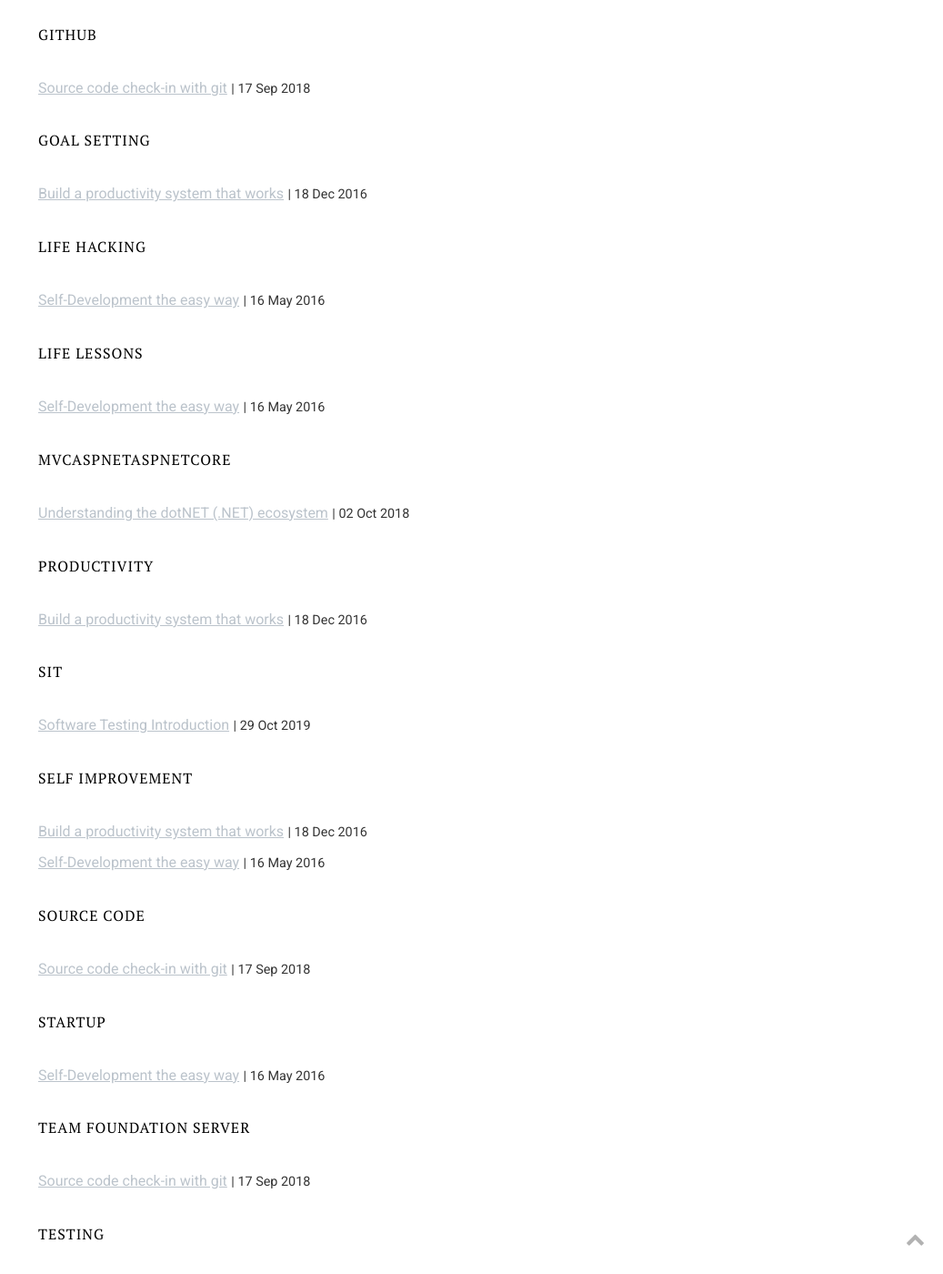
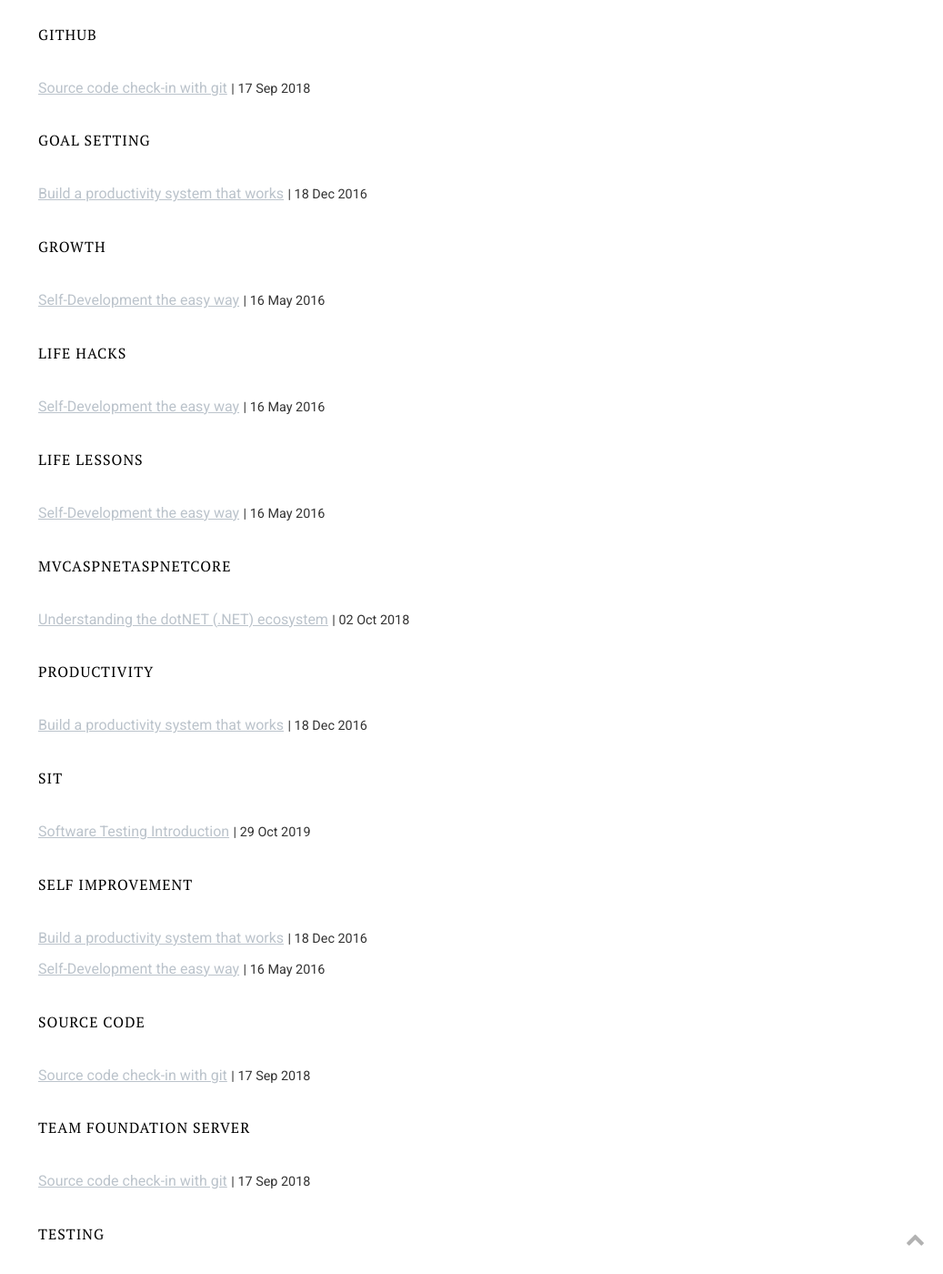
Before and after one commit to ekumachidi/ekumachidi.github.io, a Jekyll site: the page built from tags.html, in a window 1280 px wide and 1400 px high, scrolled down 1608 px. Shown: the whole window at 91% size, without its empty margins (243-1280 px from the left). Built offline with Jekyll 4.4.1, drawn with Linux system fonts in a browser that asks for light colours; some of the changed text lies outside the part shown.

Commit message:
Update 2016-05-16-Self-Development-the-easy-way.markdown

```diff
--- a/_posts/2016-05-16-Self-Development-the-easy-way.markdown
+++ b/_posts/2016-05-16-Self-Development-the-easy-way.markdown
@@ -3,7 +3,7 @@ layout: post
 title:  Self-Development the easy way
 date:   2016-05-16 07:46:27 +0100
 img: 3.jpg
-tags: [Self Improvement, Life Lessons, Life Hacking, Startup, Career]
+tags: [Self Improvement, Life Lessons, Life Hacks, Growth, Career]
 ---
 <!-- ![](https://cdn-images-1.medium.com/max/1600/1*ZuMcmE9meb_qL7i4RwS2SQ.jpeg) -->
 
```
